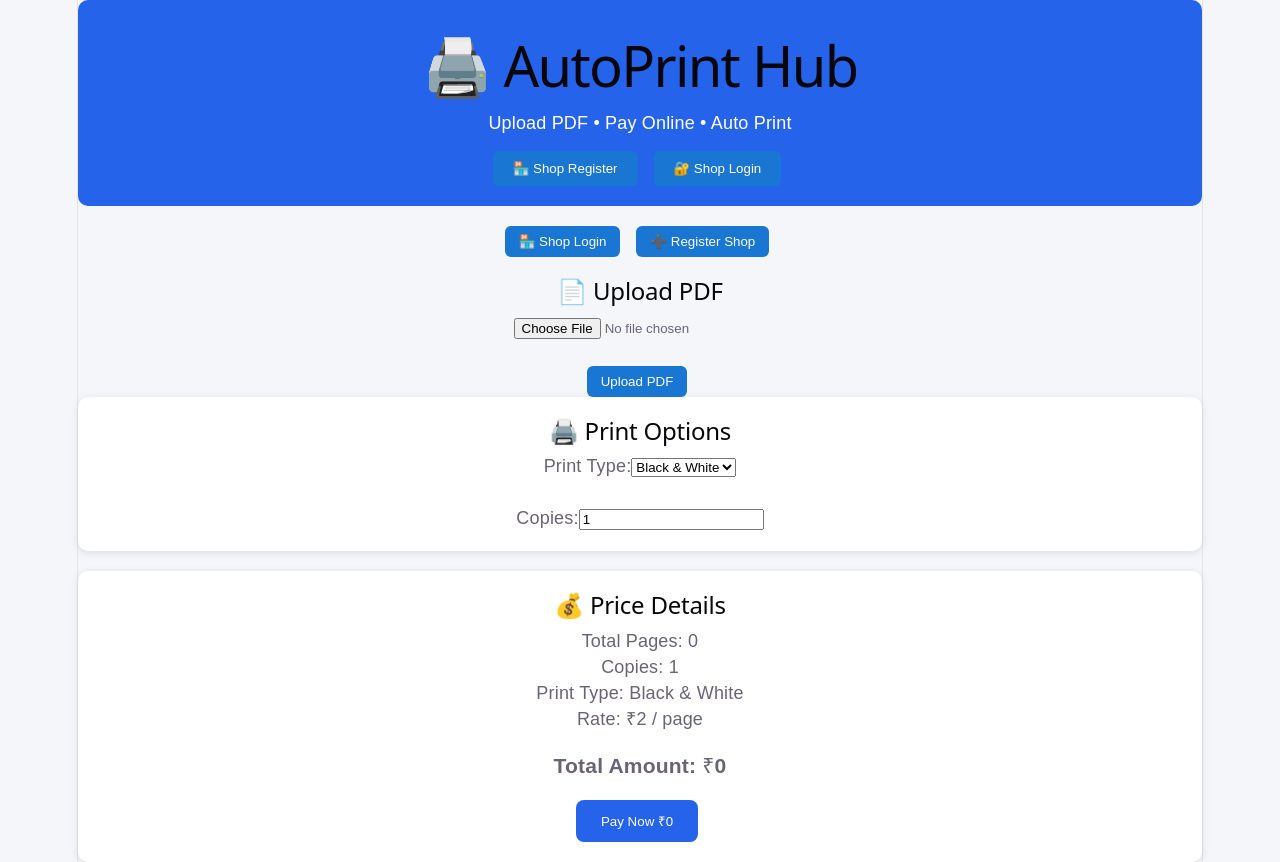
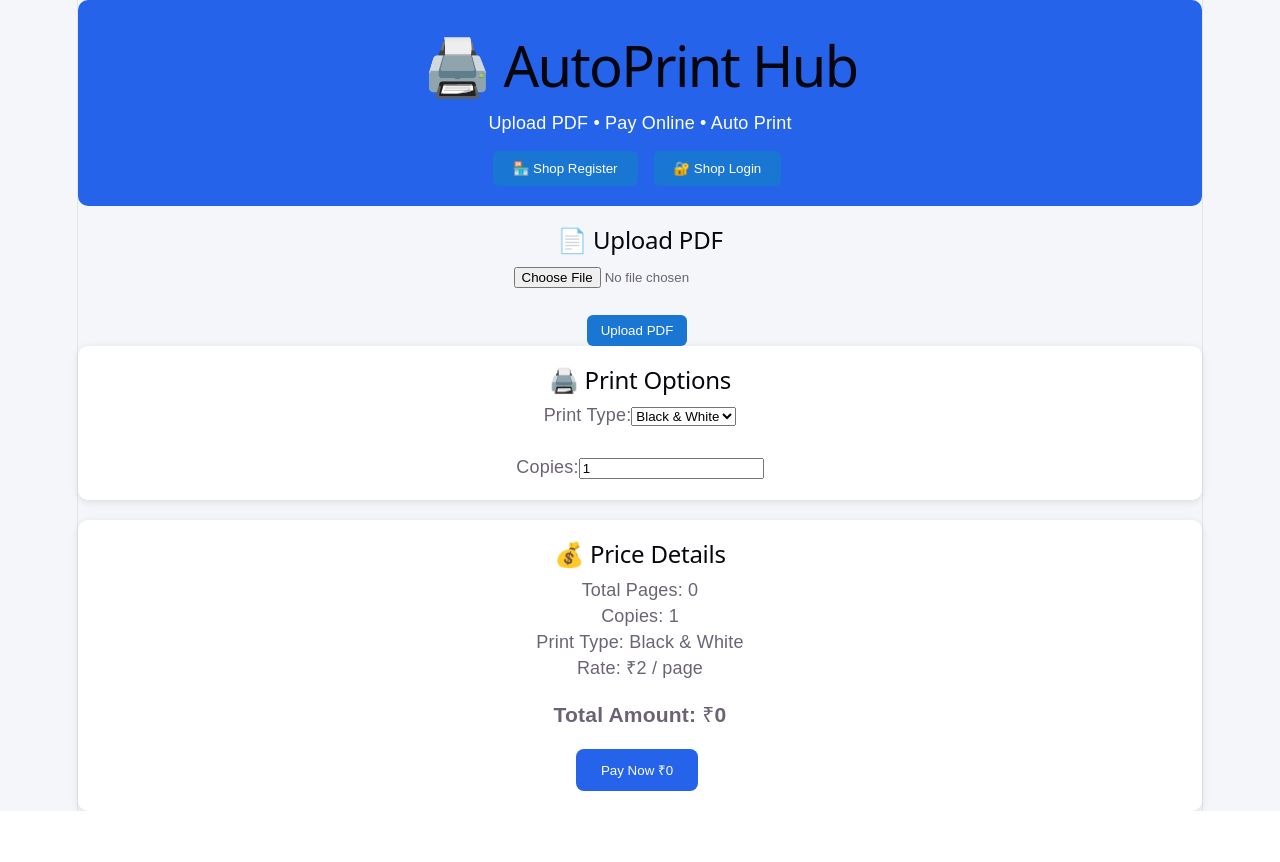
Before and after one commit to sunilgurjar54319-jpg/AutoPrintHub, a React (Vite) app in the folder client/: page / in a window 1280 px wide. After the commit the page ends 811 px from the top, so only its background shows below. Built offline with nearby package versions, Linux system fonts and the light colour scheme.

Commit message:
Remove duplicate shop buttons

```diff
--- a/client/src/pages/Home.jsx
+++ b/client/src/pages/Home.jsx
@@ -1,4 +1,3 @@
-import { Link } from "react-router-dom";
 import { useState } from "react";
 import Header from "../components/Header";
 import UploadForm from "../components/UploadForm";
@@ -17,22 +16,6 @@ function Home() {
     <div>
       <Header />
 
-      <div
-  style={{
-    display: "flex",
-    justifyContent: "center",
-    gap: "10px",
-    margin: "20px"
-  }}
->
-  <Link to="/login">
-    <button>🏪 Shop Login</button>
-  </Link>
-
-  <Link to="/register-shop">
-    <button>➕ Register Shop</button>
-  </Link>
-</div>
 
      <UploadForm
   setPages={setPages}
```
